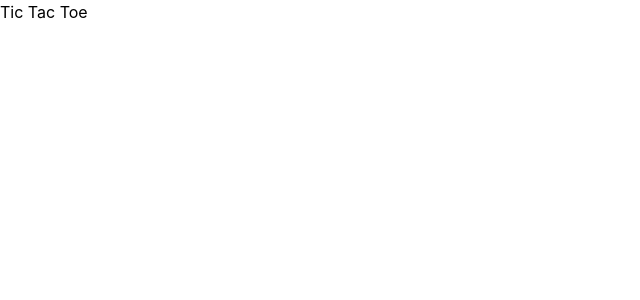
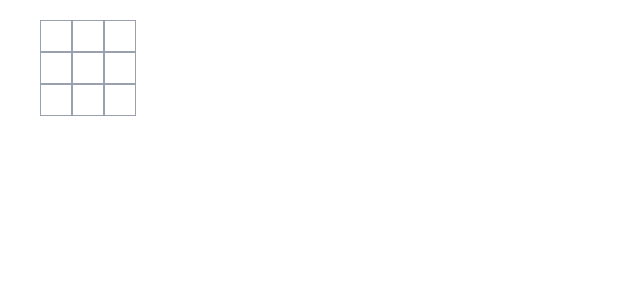
Before and after one commit to munyuaW/learn-react, a React app in the folder tic-tac-toe/: page / in a window 1280 px wide. Shown: the top 300 px of the page, without its empty margins (0-640 px from the left). Built offline with nearby package versions, Linux system fonts and the light colour scheme; the HTML template or start-up script is replaced by a standard one.

Commit message:
build game board layout

```diff
--- a/tic-tac-toe/src/App.jsx
+++ b/tic-tac-toe/src/App.jsx
@@ -1,5 +1,41 @@
-function App() {
-  return <h1>Tic Tac Toe</h1>;
+import { useState } from "react";
+
+export default function App() {
+  return <Board />;
 }
 
-export default App;
+function Board() {
+  return (
+    <div className="mt-5 ml-10">
+      <div className="flex">
+        <Square />
+        <Square />
+        <Square />
+      </div>
+      <div className="flex">
+        <Square />
+        <Square />
+        <Square />
+      </div>
+      <div className="flex">
+        <Square />
+        <Square />
+        <Square />
+      </div>
+    </div>
+  );
+}
+
+function Square() {
+  const [value, setValue] = useState(null);
+  function handleClick() {
+    setValue("X");
+  }
+  return (
+    <button
+      className="text-2xl font-bold border border-gray-400 flex justify-center items-center w-8 h-8"
+      onClick={handleClick}>
+      {value}
+    </button>
+  );
+}
```
